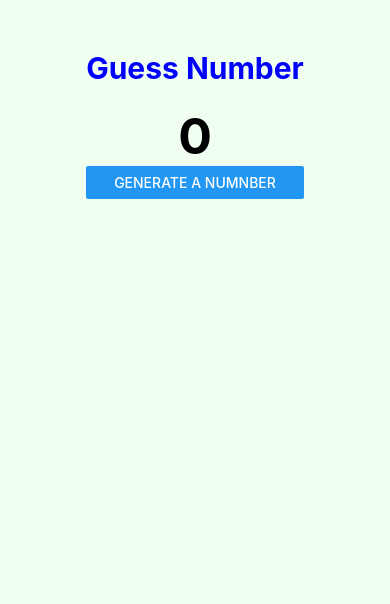
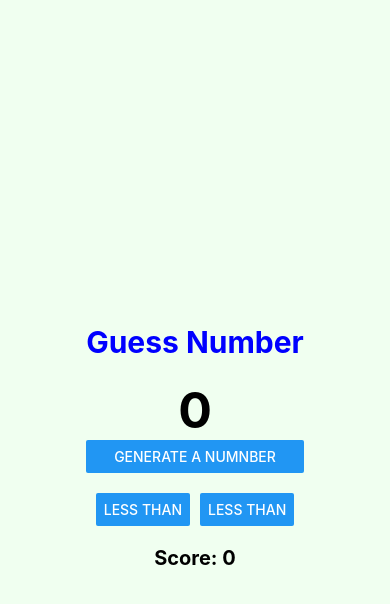
Before and after one commit to abhay9656/Guess_app, a React Native app: screen / in a window 390 px wide. Shown: the top 604 px of the page. Built offline with nearby package versions, Linux system fonts and the light colour scheme.

Commit message:
Update styling and add score display in guess.jsx

```diff
--- a/App.jsx
+++ b/App.jsx
@@ -16,5 +16,6 @@ const styles = StyleSheet.create({
     flex: 1,
     backgroundColor:"#f0fff0",
     alignItems: 'center',
+    justifyContent: 'center',
   },
 });
--- a/component/guess.jsx
+++ b/component/guess.jsx
@@ -4,6 +4,9 @@ import { StyleSheet, Text, View ,Button} from 'react-native';
 const guess = () => {
 
     const [number, setNumber] = useState(0)
+    const [score, setScore] = useState(0)
+
+
 
     const randomNumber = () => {
         let num = Math.floor(Math.random() * 100) + 1
@@ -15,6 +18,13 @@ const guess = () => {
       <Text style={styles.text}>Guess Number</Text>
         <Text style={styles.num}>{number}</Text>
         <Button title='Generate a numnber' onPress={randomNumber}/>
+        <View style={styles.btn}>
+            <Button title='less than'/>
+            <Button title='less than'/>
+        </View>
+        <Text style={{marginTop:20,textAlign:'center',fontSize:20,fontWeight:'bold'}}>
+            Score: {score}
+        </Text>
     </View>
   )
 }
@@ -36,7 +46,12 @@ const styles = StyleSheet.create({
         color: 'black',
         fontWeight: 'bold',
         textAlign: 'center'
-
+    },
+    btn:{
+        flexDirection: 'row',
+        justifyContent: 'center',
+        gap:10,
+        marginTop:20
     }
 })
 
```
